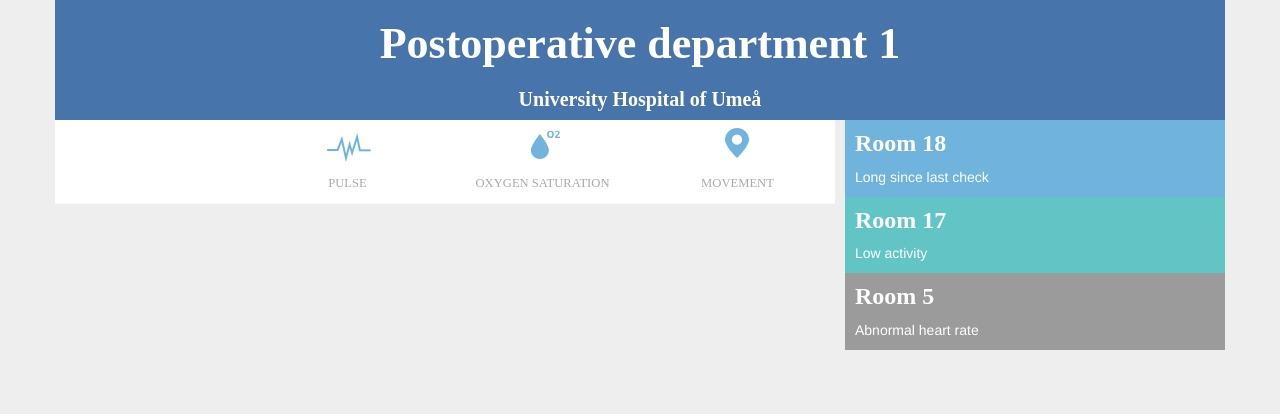
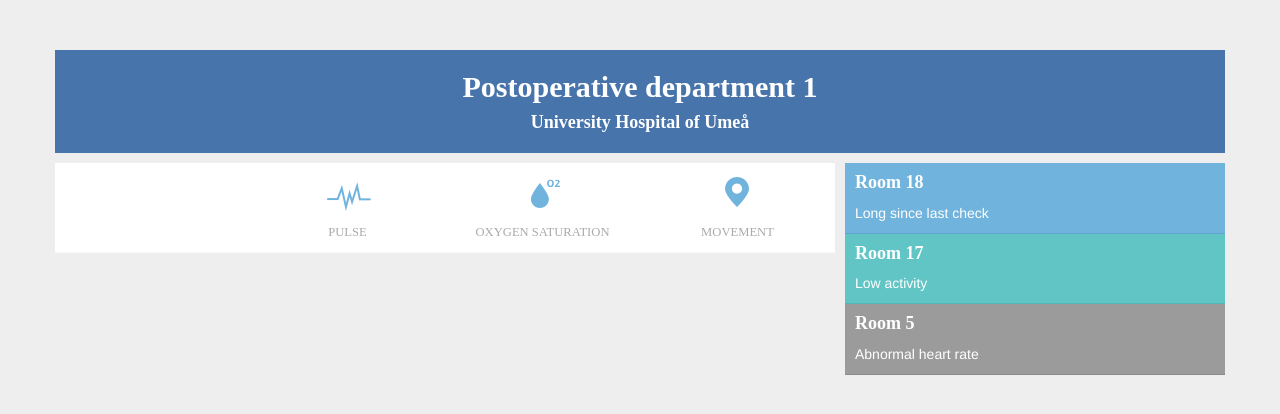
Before and after one commit to NaiLi/eltripleee, a website: page web-app/public/index.html in a window 1280 px wide. Drawn offline with nearby package versions, Linux system fonts and the light colour scheme; no server answers.

Commit message:
update looks

```diff
--- a/web-app/public/index.html
+++ b/web-app/public/index.html
@@ -63,7 +63,7 @@
                     <h2>Room {{room.roomNo}}</h2>
                   </div>
                   <div class="col-xs-3">
-                    <p>{{room.data[room.data.length-1].pulse != null ? room.data[room.data.length-1].pulse : 'N/A'}}</p>
+                    <p>{{room.data[room.data.length-1].pulse != null ? Math.round(room.data[room.data.length-1].pulse) : 'N/A'}}</p>
                   </div>
                   <div class="col-xs-3">
                     <p>{{room.data[room.data.length-1].oxygenSaturation*100}} %</p>
@@ -152,7 +152,6 @@
   <script src="https://ajax.googleapis.com/ajax/libs/jquery/1.12.0/jquery.min.js"></script>
   <script src="http://maxcdn.bootstrapcdn.com/bootstrap/3.3.6/js/bootstrap.min.js"></script>
   <script src="https://ajax.googleapis.com/ajax/libs/angularjs/1.5.0/angular.min.js"></script>
-  <script src="data/rooms.json"></script>
   <!--<script src="script.js"></script>-->
   <script src="mainController.js"></script>
   </div>
--- a/web-app/public/mainController.js
+++ b/web-app/public/mainController.js
@@ -7,6 +7,7 @@ angular.module('eltripleee', [])
   $scope.subtitle = "University Hospital of Umeå";
   $scope.pulseDeviation = false;
   $scope.movementDeviation = false;
+  $scope.Math = window.Math;
 
   $http({
     method: 'GET',
--- a/web-app/public/style/style.css
+++ b/web-app/public/style/style.css
@@ -6,15 +6,13 @@
   --french-blue: #4874ac;
 }
 
+.container {
+  margin-top: 50px;
+}
 
+.header {
 
-header {
-  font-family: Roboto;
-  font-size: 24px;
-  font-weight: normal;
-  font-style: normal;
-  font-stretch: normal;
-  color: #574751;
+  margin-bottom: 10px;
 }
 
 html, body {
@@ -43,9 +41,14 @@ html, body {
   margin-top: 0;
 }
 
+
+#roomlist-panel .header-row img {
+  margin-top: 6px;
+}
+
 #roomlist-panel h2 {
   font-family: OpenSans;
-  font-size: 24px;
+  font-size: 18px;
   font-weight: bold;
   font-style: normal;
   font-stretch: normal;
@@ -80,17 +83,19 @@ html, body {
 
 #title {
   font-family: OpenSans;
-  font-size: 44px;
+  font-size: 30px;
   font-weight: bold;
   text-align: center;
   color: #ffffff;
 }
 #subtitle {
   font-family: OpenSans;
-  font-size: 20px;
+  font-size: 18px;
   font-weight: 600;
   text-align: center;
   color: #ffffff;
+  margin-top: 0px;
+  margin-bottom: 20px;
 }
 
 .lista h2 {
@@ -108,6 +113,10 @@ html, body {
   color: #ffffff;
 }
 
+.feedlista h2 {
+  font-size: 18px;
+}
+
 
 .room-row {
 	vertical-align: center;
@@ -115,12 +124,16 @@ html, body {
 
 .emergency-10 {
 	background-color: #70b3dd;
+  border-bottom: 1px solid #60a3cd;
 }
 
 .emergency-20 {
 	background-color: #61c5c5;
+  border-bottom: 1px solid #51b5b5;
 }
 
 .emergency-30 {
 	background-color: #9b9b9b;
+  border-bottom: 1px solid #8b8b8b;
+
 }
```
